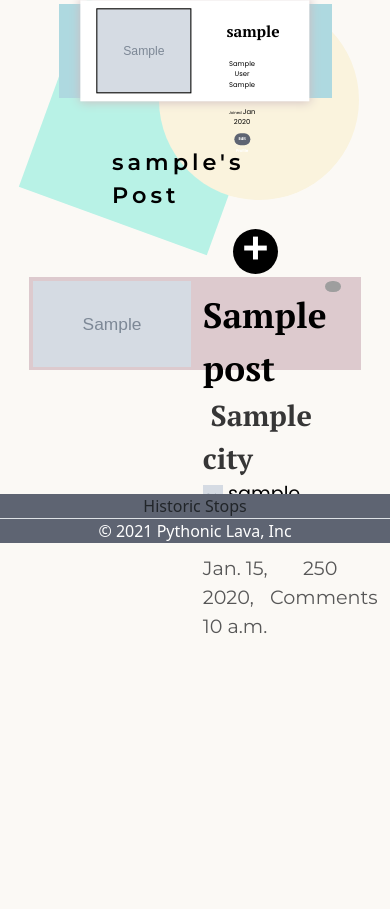
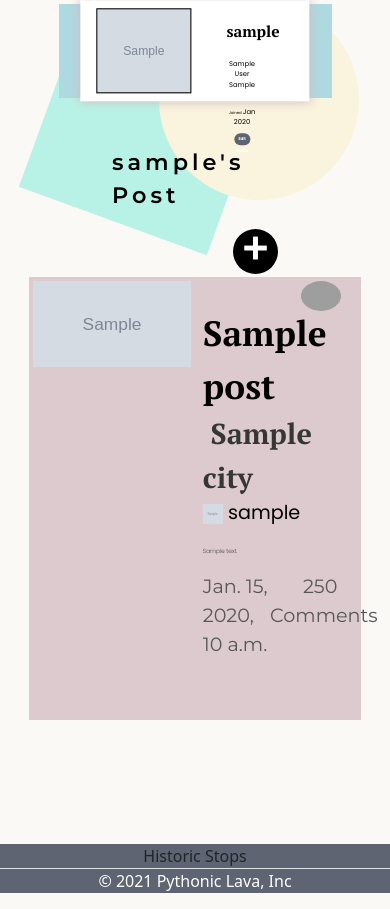
Before and after one commit to rsato1007/wayfarer-project, a Django app: page /profile/1/ in a window 390 px wide. Shown: the part 174-1083 px from the top of the page. Before the commit the page ends 807 px from the top, so only its background shows below. Run offline with Django 3.2, Linux system fonts and the light colour scheme; a user stored in the database is signed in; tables that the repository leaves empty hold one stand-in row (values such as "Sample post"); grey boxes marked "Sample" are stand-in pictures; parts of the project's set-up code (start-up, migrations or seed data) failed here and were passed over; some web fonts are replaced; grey boxes are pictures that could not be loaded.

Commit message:
adding responsive to post card

```diff
--- a/main_app/static/styles/main.css
+++ b/main_app/static/styles/main.css
@@ -620,7 +620,7 @@ SVG Icons
 
 .individual-user-post {
     background-color: #ddcace;
-    height: 24vw;
+    height: clamp(300px, 52.5vh, 52.5vh);
     width: 85%;
     margin-left: auto;
     margin-right: auto;
@@ -660,8 +660,9 @@ SVG Icons
 }
 
 .three-dot-editing {
-    height: 3vw;
-    width: 4vw;
+    height: clamp(30px, 3vw, 3vw);
+    width: clamp(40px, 4vw, 4vw);
+    min-width: 30px;
     float: right;
     margin-right: 16px;
     border-radius: 50%;
```
